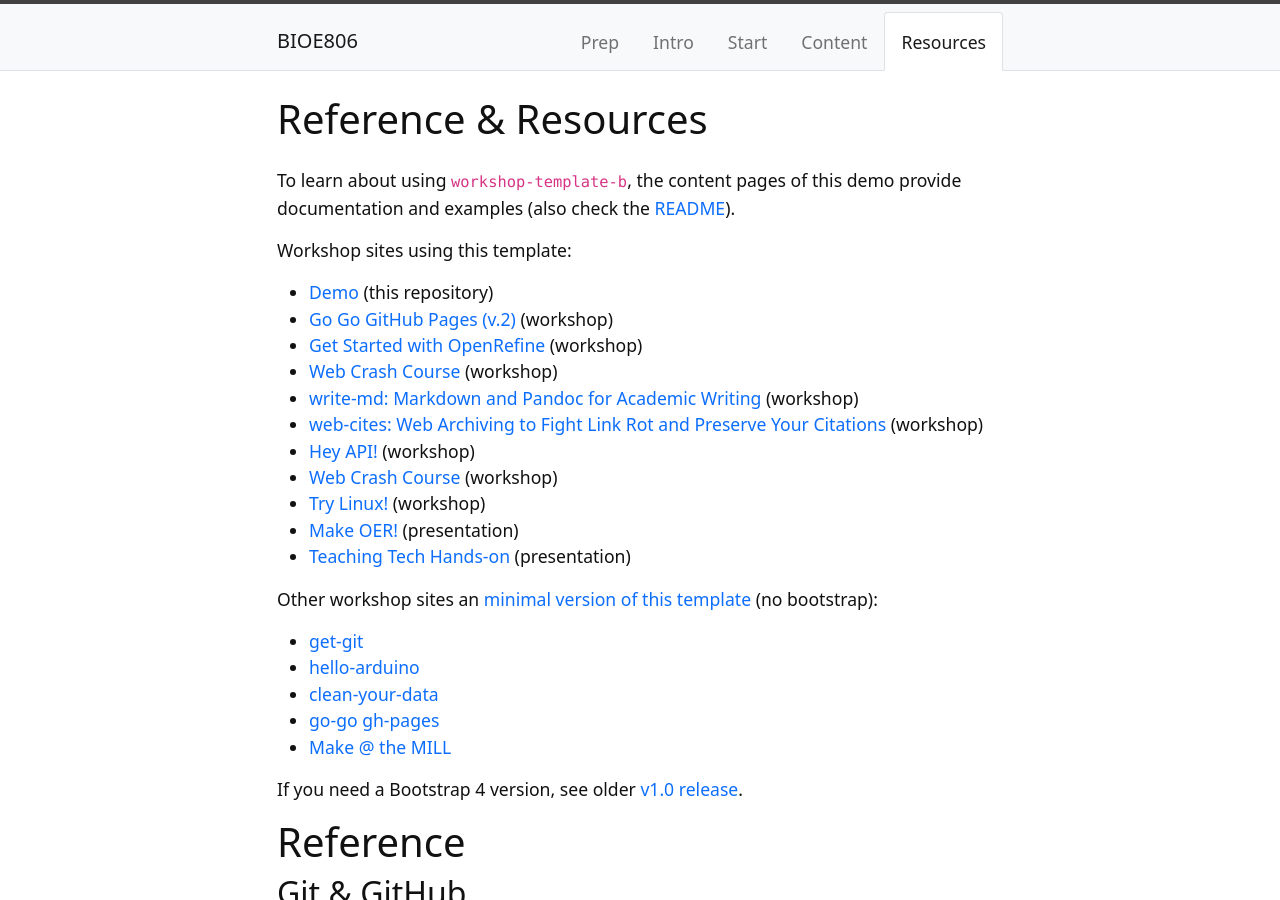
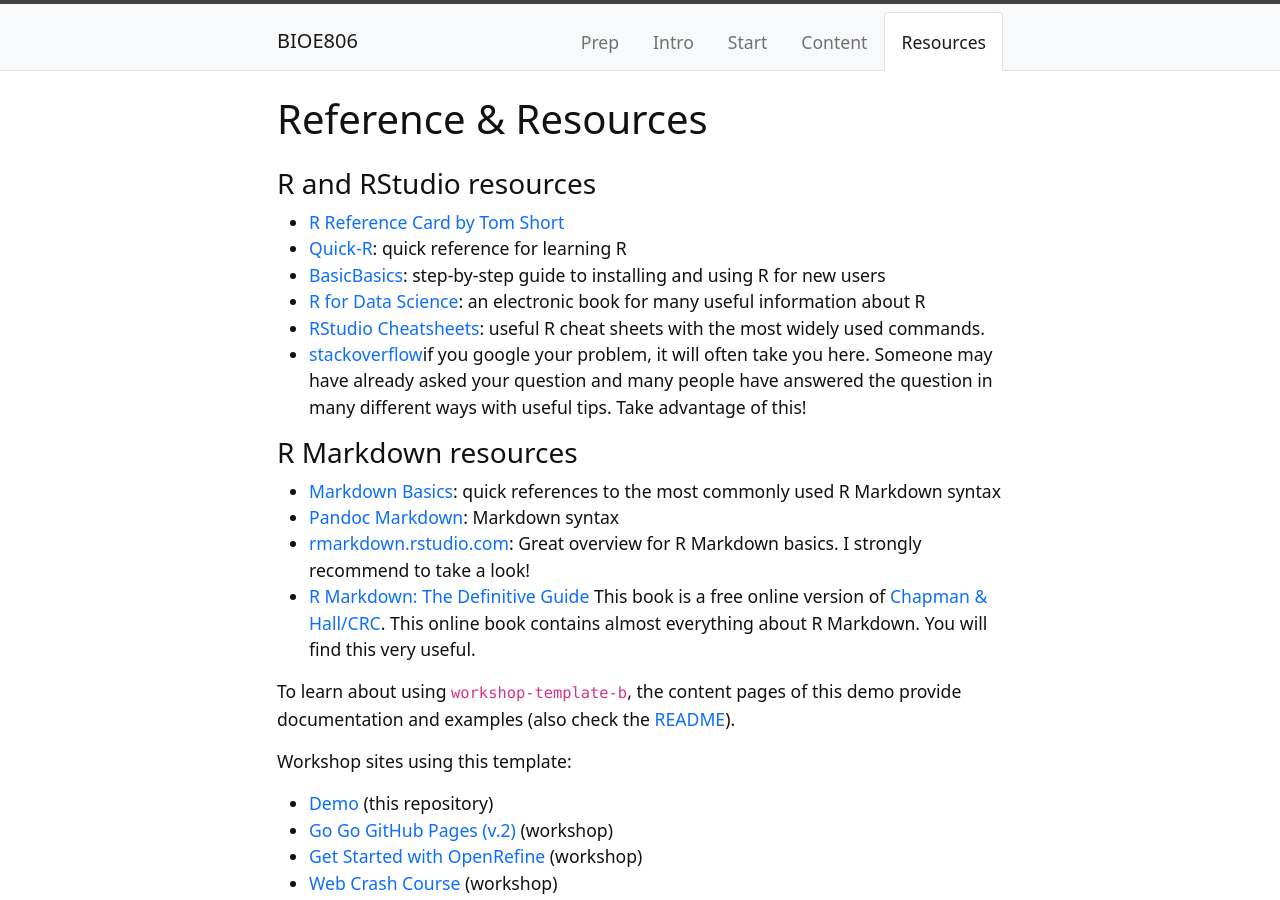
Before and after one commit to XiaoyuLiang/BIOE806-Spring2022, a Jekyll site: the page built from content/4-resources.md, in a window 1280 px wide and 900 px high. Built offline with Jekyll 4.4.1, drawn with Linux system fonts in a browser that asks for light colours.

Commit message:
Update 4-resources.md

```diff
--- a/content/4-resources.md
+++ b/content/4-resources.md
@@ -2,6 +2,20 @@
 title: Reference & Resources
 nav: Resources
 ---
+
+### R and RStudio resources
+- [R Reference Card by Tom Short](https://cran.r-project.org/doc/contrib/Short-refcard.pdf)
+- [Quick-R](https://www.statmethods.net/): quick reference for learning R
+- [BasicBasics](https://rladiessydney.org/courses/ryouwithme/01-basicbasics-0/): step-by-step guide to installing and using R for new users
+- [R for Data Science](https://r4ds.had.co.nz/index.html): an electronic book for many useful information about R
+- [RStudio Cheatsheets](https://www.rstudio.com/resources/cheatsheets/): useful R cheat sheets with the most widely used commands.
+- [stackoverflow](https://stackoverflow.com/)if you google your problem, it will often take you here. Someone may have already asked your question and many people have answered the question in many different ways with useful tips. Take advantage of this!
+
+### R Markdown resources
+- [Markdown Basics](https://rmarkdown.rstudio.com/authoring_basics.html): quick references to the most commonly used R Markdown syntax
+- [Pandoc Markdown](https://pandoc.org/MANUAL.html#pandocs-markdown): Markdown syntax
+- [rmarkdown.rstudio.com](https://rmarkdown.rstudio.com/lesson-1.html): Great overview for R Markdown basics. I strongly recommend to take a look!
+- [R Markdown: The Definitive Guide](https://bookdown.org/yihui/rmarkdown/) This book is a free online version of [Chapman & Hall/CRC](https://www.routledge.com/R-Markdown-The-Definitive-Guide/Xie-Allaire-Grolemund/p/book/9781138359338). This online book contains almost everything about R Markdown. You will find this very useful.
 
 To learn about using `workshop-template-b`, the content pages of this demo provide documentation and examples (also check the [README](https://github.com/evanwill/workshop-template-b/blob/master/README.md)).
 
```
